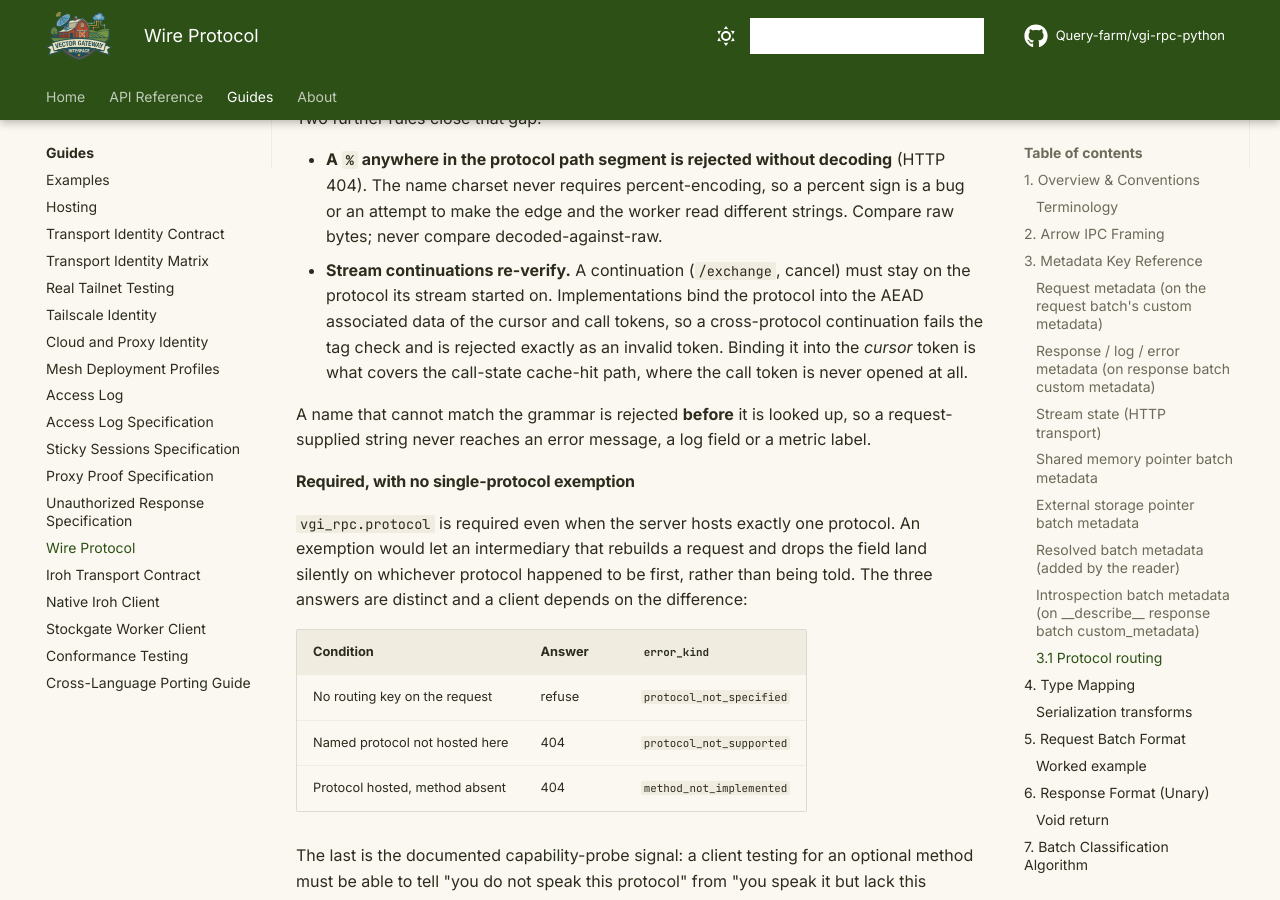
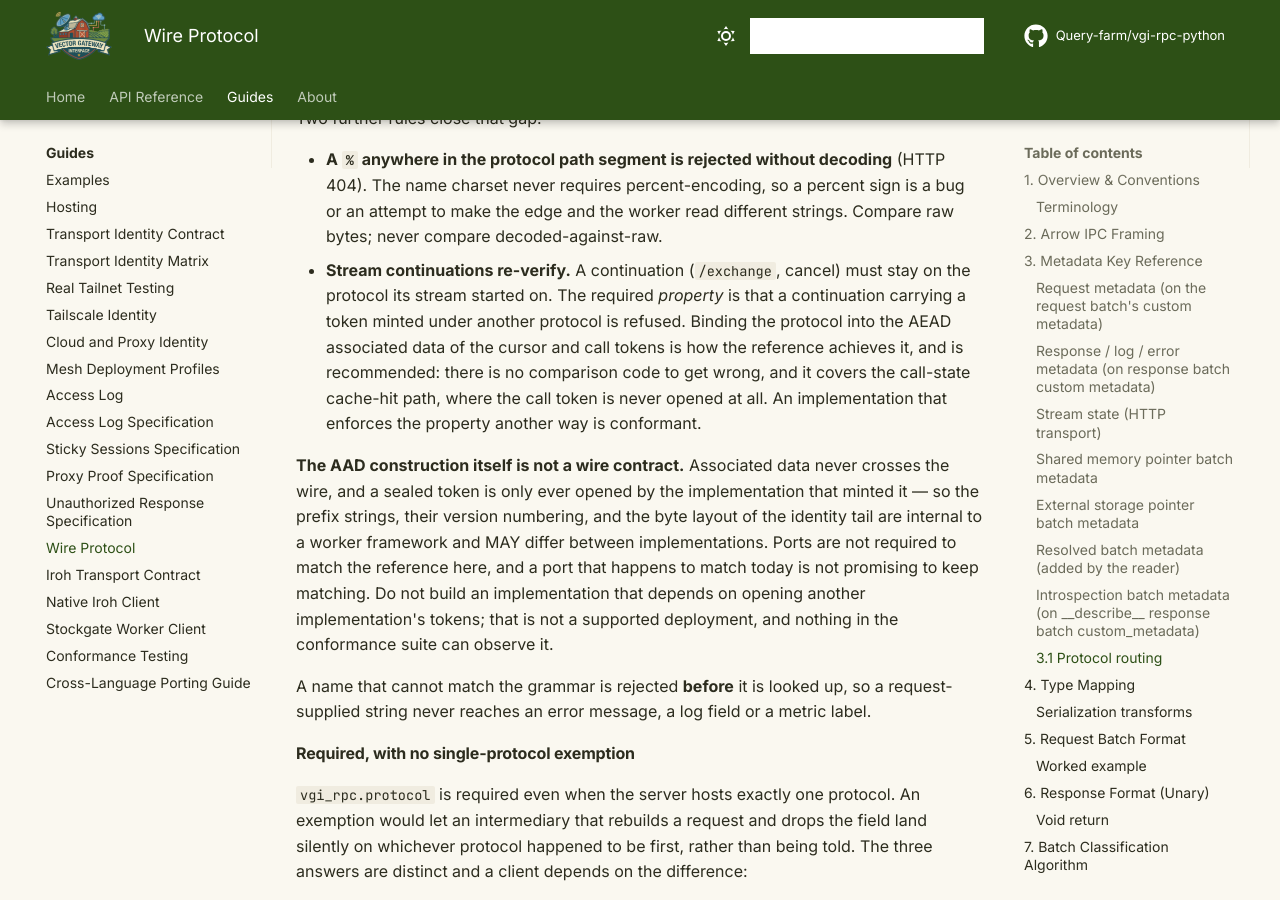
Before and after one commit to Query-farm/vgi-rpc-python, an MkDocs documentation site: the page built from docs/WIRE_PROTOCOL.md, in a window 1280 px wide and 900 px high, scrolled down 6691 px. Built offline with MkDocs 1.6.1 and Material for MkDocs 9.7.7, drawn with Linux system fonts in a browser that asks for light colours; comment, search, counter and statistics services are not loaded.

Commit message:
spec: the AAD construction is worker-internal, not a wire contract
§5c described binding the protocol into the token AAD as though the mechanism
were the requirement. It is not: the requirement is that a continuation
carrying a token minted under another protocol is refused. AAD binding is how
the reference achieves that, and is worth recommending -- there is no
comparison code to get wrong and it covers the cache-hit path where the call
token is never opened -- but an implementation that enforces the property
another way is conformant.

The stronger statement is the one that was missing. Associated data never
crosses the wire, and a sealed token is only ever opened by the implementation
that minted it, so the prefix strings, their numbering and the identity tail's
byte layout are internal to a worker framework. They MAY differ between ports.

Written down because the fleet had quietly drifted into two groups -- Python,
Go and TypeScript at `state.v6/v7`, and Java, C#, C++ and Rust still at
`v4/v5`, each having reached the protocol binding by a different route or, in
Rust's case, not at all. That divergence is harmless, but three ports carry doc
comments asserting byte-for-byte compatibility with the reference as though it
were a guarantee, which invites someone to depend on it. Java already had the
correct posture recorded: its SessionToken "does not need to match the Python
reference byte-for-byte".

No conformance check can observe any of this, in either direction, so the only
thing that can keep it honest is saying plainly that it is not a contract.

```diff
--- a/docs/WIRE_PROTOCOL.md
+++ b/docs/WIRE_PROTOCOL.md
@@ -208,11 +208,23 @@ Two further rules close that gap:
   sign is a bug or an attempt to make the edge and the worker read different
   strings. Compare raw bytes; never compare decoded-against-raw.
 - **Stream continuations re-verify.** A continuation (`/exchange`, cancel) must
-  stay on the protocol its stream started on. Implementations bind the protocol
-  into the AEAD associated data of the cursor and call tokens, so a
-  cross-protocol continuation fails the tag check and is rejected exactly as an
-  invalid token. Binding it into the *cursor* token is what covers the
-  call-state cache-hit path, where the call token is never opened at all.
+  stay on the protocol its stream started on. The required *property* is that a
+  continuation carrying a token minted under another protocol is refused.
+  Binding the protocol into the AEAD associated data of the cursor and call
+  tokens is how the reference achieves it, and is recommended: there is no
+  comparison code to get wrong, and it covers the call-state cache-hit path,
+  where the call token is never opened at all. An implementation that enforces
+  the property another way is conformant.
+
+  **The AAD construction itself is not a wire contract.** Associated data never
+  crosses the wire, and a sealed token is only ever opened by the
+  implementation that minted it — so the prefix strings, their version
+  numbering, and the byte layout of the identity tail are internal to a worker
+  framework and MAY differ between implementations. Ports are not required to
+  match the reference here, and a port that happens to match today is not
+  promising to keep matching. Do not build an implementation that depends on
+  opening another implementation's tokens; that is not a supported deployment,
+  and nothing in the conformance suite can observe it.
 
 A name that cannot match the grammar is rejected **before** it is looked up, so
 a request-supplied string never reaches an error message, a log field or a
```
